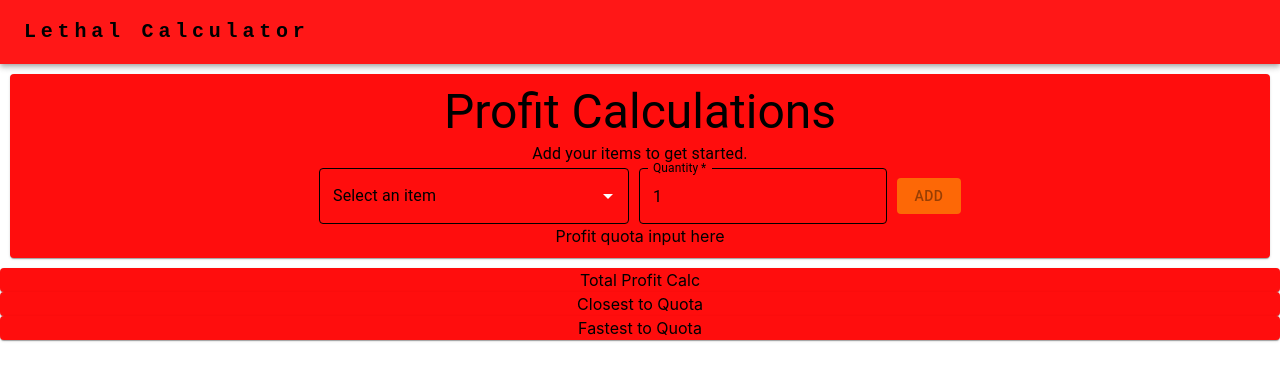
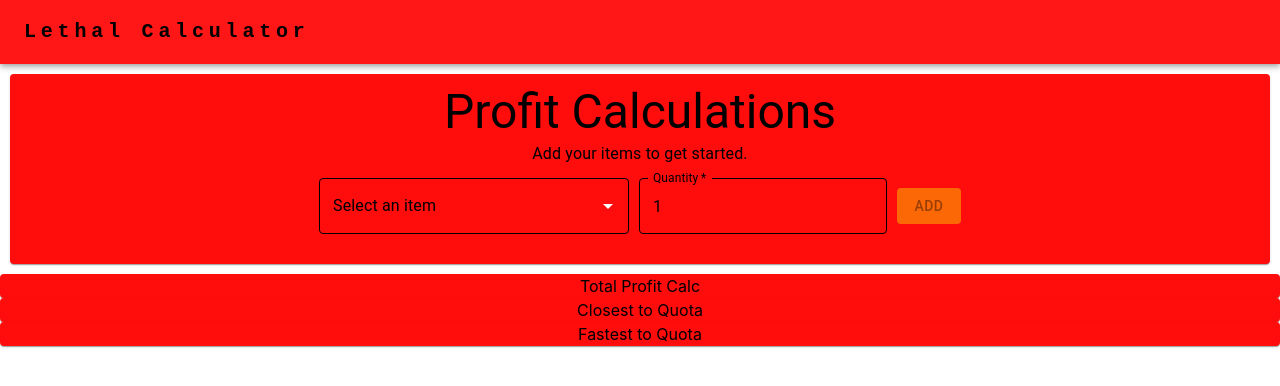
Before and after one commit to mattheworres/lethal-calculator, a React (Vite) app: page / in a window 1280 px wide. Shown: the top 386 px of the page. Built offline with nearby package versions, Linux system fonts and the light colour scheme.

Commit message:
Some cleanup, add a profit quota box

```diff
--- a/src/features/ProfitCalc/ItemsSelector.tsx
+++ b/src/features/ProfitCalc/ItemsSelector.tsx
@@ -96,7 +96,6 @@
                 required
                 type="number"
                 value={quantity}
-                name="quantity"
                 label="Quantity"
                 onKeyDown={handleQuantityKeyDown}
                 sx={{display: 'inline-block', ml: "10px"}} />
--- a/src/features/ProfitCalc/ProfitCalc.css
+++ b/src/features/ProfitCalc/ProfitCalc.css
@@ -1,10 +1,16 @@
 #itemSelectorContainer {
+    margin-top: 10px;
     display: flex;
     flex-direction: row;
     align-items: center;
     justify-content: center;
 }
 
-span.itemQty {
+#selectedItemsContainer {
+    padding-top: 10px;
+    padding-bottom: 10px;
+}
+
+#selectedItemsContainer span.itemQty {
     font-weight: bold;
 }
--- a/src/features/ProfitCalc/ProfitCalc.tsx
+++ b/src/features/ProfitCalc/ProfitCalc.tsx
@@ -1,5 +1,5 @@
 import { useState } from 'react';
-import { Card, Paper, Typography } from "@mui/material";
+import { Card, Paper, TextField, Typography } from "@mui/material";
 import { ItemsSelector } from "./ItemsSelector";
 import { SelectedItemsDisplay } from "./SelectedItemsDisplay";
 import { generateRemainingOptions } from './ItemHelpers';
@@ -7,6 +7,7 @@
 
 const ProfitCalc = () => {
   const [selectedItems, setSelectedItems] = useState<SelectedProfitCalcItems>({});
+  const [profitQuota/* , setProfitQuota */] = useState<number>(0);
   const remainingOptions = generateRemainingOptions(selectedItems);
 
   const addItem = (id: number, quantity: number) => {
@@ -14,6 +15,8 @@
     const newSelectedItems = {...selectedItems, [id]: quantity};
     setSelectedItems(newSelectedItems);
   };
+
+  const showProfitQuota = Object.keys(selectedItems).length > 0;
 
   return (
     <>
@@ -25,7 +28,14 @@
         <Typography variant="subtitle1">Add your items to get started.</Typography>
         <ItemsSelector remainingOptions={remainingOptions} addItem={addItem} />
         <SelectedItemsDisplay selectedItems={selectedItems} />
-        <div>Profit quota input here</div>
+        {showProfitQuota && <TextField
+          type="number"
+          value={profitQuota}
+          label="Profit Quota (optional)"
+          sx={{
+            mt: "10px"
+          }}
+        />}
       </Paper>
       <Card>Total Profit Calc</Card>
       <Card>Closest to Quota</Card>
--- a/src/features/ProfitCalc/SelectedItemsDisplay.tsx
+++ b/src/features/ProfitCalc/SelectedItemsDisplay.tsx
@@ -1,12 +1,16 @@
 import { Chip } from "@mui/material";
 import { getItemById } from "./ItemHelpers";
-import { memo } from "react";
+import React, { memo } from "react";
 
 interface SelectedItemsDisplayProps {
     selectedItems: SelectedProfitCalcItems
 }
 
-const SelectedItemsDisplay = memo(({selectedItems}: SelectedItemsDisplayProps) => {
+const SelectedItems = memo(({selectedItems}: SelectedItemsDisplayProps) => {
+    const onDelete = (event: React.SyntheticEvent) => {
+        console.log('Chip delete', event);
+    }
+
     return Object.keys(selectedItems).map((id: string) => {
         const fullItem = getItemById(parseInt(id, 10));
         const quantity = selectedItems[parseInt(id, 10)];
@@ -17,10 +21,19 @@
             color="primary"
             key={fullItem.id}
             label={label}
+            onDelete={onDelete}
             sx={{
                 mx: "2px"
             }} />
     });
 });
 
+const SelectedItemsDisplay = ({ selectedItems }: SelectedItemsDisplayProps) => {
+    return (
+        <div id="selectedItemsContainer">
+            <SelectedItems selectedItems={selectedItems} />
+        </div>
+    )
+}
+
 export { SelectedItemsDisplay };
--- a/src/features/theme/theme.ts
+++ b/src/features/theme/theme.ts
@@ -34,6 +34,7 @@
   components: {
     MuiTextField: {
       styleOverrides: {
+        // HUGE H/T to DragoJokera: https://stackoverflow.com/a/70252930/324527
         root: {
           '& .MuiInput-underline:after': {
             borderBottomColor: BaseColors.Black,
--- a/src/shared/types.ts
+++ b/src/shared/types.ts
@@ -4,6 +4,7 @@
   name: string;
   minPrice: number;
   maxPrice: number;
+  avgPrice: number;
   twoHanded: boolean;
 }
 
```
